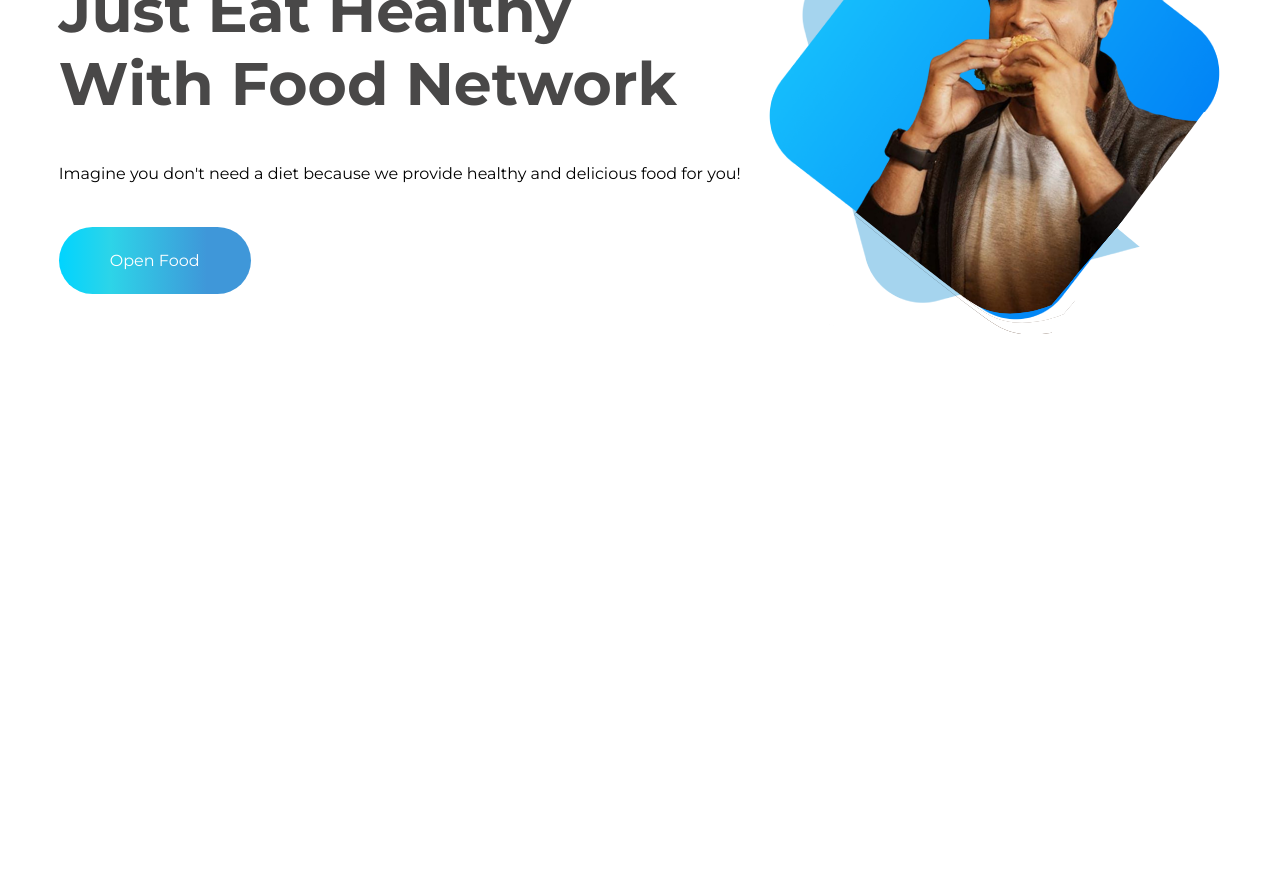
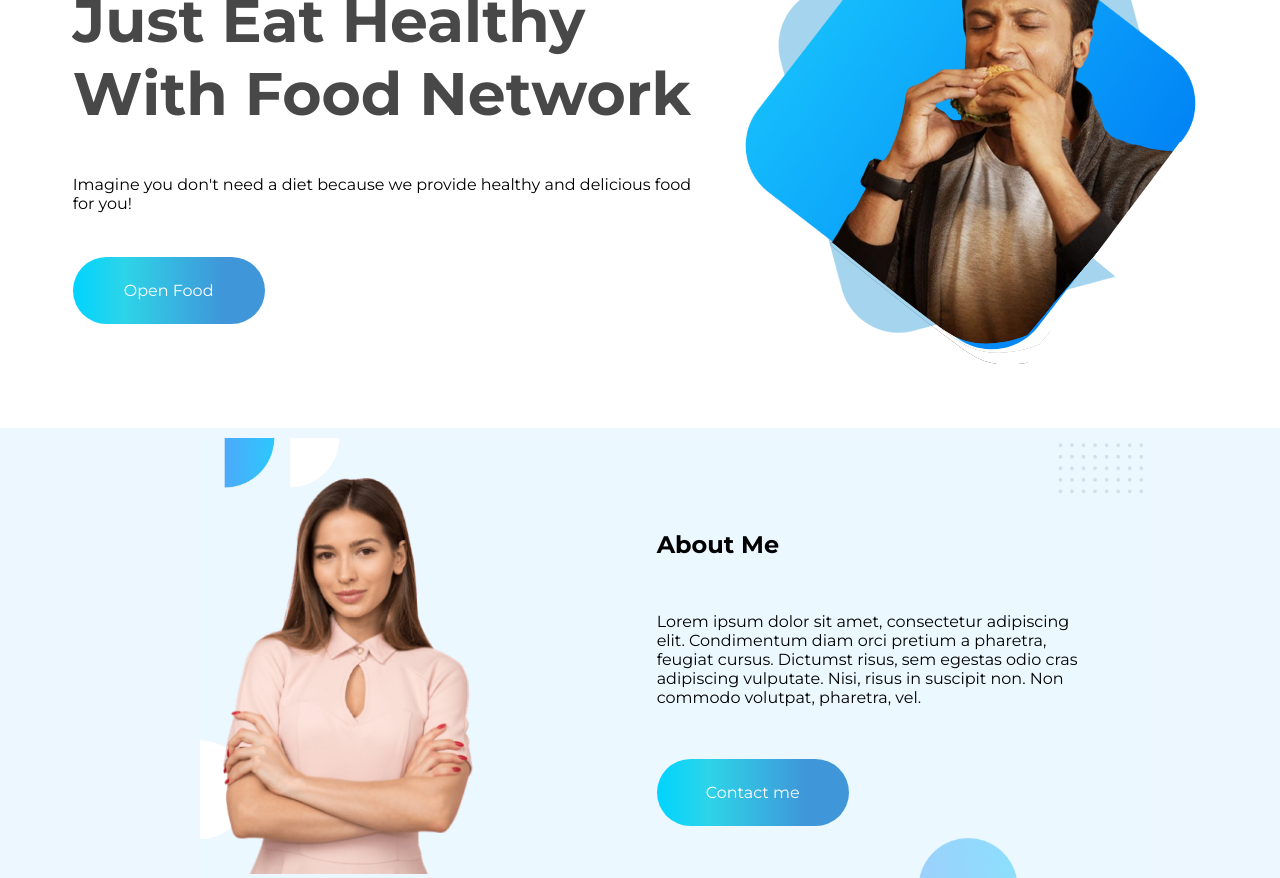
Before and after one commit to rohitkhan4141/portfolio-sakib, a plain HTML site: page index.html in a window 1280 px wide. Shown: the part 203-1081 px from the top of the page. Before the commit the page ends 800 px from the top, so only its background shows below. Drawn offline with Linux system fonts and the light colour scheme.

Commit message:
about section

```diff
--- a/index.html
+++ b/index.html
@@ -8,6 +8,7 @@
     <title>Sakib AL Hasan</title>
   </head>
   <body>
+    <!-- hero section -->
     <section class="hero-section">
       <div class="content-box">
         <h1>
@@ -25,5 +26,21 @@
         <img src="images/shapes/sakibOrigin.png" alt="" />
       </div>
     </section>
+    <!-- about section -->
+    <section class="about-section">
+      <div>
+        <img src="images/female/Person Image.png" alt="" />
+      </div>
+      <div class="content-box-about">
+        <h2>About Me</h2>
+        <p>
+          Lorem ipsum dolor sit amet, consectetur adipiscing elit. Condimentum
+          diam orci pretium a pharetra, feugiat cursus. Dictumst risus, sem
+          egestas odio cras adipiscing vulputate. Nisi, risus in suscipit non.
+          Non commodo volutpat, pharetra, vel.
+        </p>
+        <a href="#" class="btn-primary">Contact me</a>
+      </div>
+    </section>
   </body>
 </html>
--- a/style.css
+++ b/style.css
@@ -18,11 +18,6 @@ h1 {
   color: #45a5f5;
 }
 
-.hero-section {
-  display: flex;
-  justify-content: space-evenly;
-}
-
 .btn-primary {
   text-decoration: none;
   padding: 24px 32px;
@@ -38,15 +33,40 @@ h1 {
   text-align: center;
 }
 
+.hero-section {
+  display: flex;
+  justify-content: space-evenly;
+  max-height: 90vh;
+  margin: 70px 30px 60px 50px;
+}
 .content-box {
-  margin-top: 60px;
-  margin-left: 50px;
+  max-width: 630px;
   display: flex;
   flex-direction: column;
   justify-content: space-evenly;
 }
 
-.image-box img {
-  margin-top: 40px;
-  margin-right: 20px;
+.about-section {
+  display: flex;
+  justify-content: space-evenly;
+  max-height: 600px;
+  background: rgba(73, 180, 252, 0.1);
+  background-image: url(images/shapes/Frame\ 57.jpg);
+  background-repeat: no-repeat;
+  background-size: contain;
+  background-position: top 10px left 200px;
+  padding-top: 50px;
 }
+
+.about-section img {
+  max-width: 250px;
+  object-fit: contain;
+  margin-left: 40px;
+}
+
+.content-box-about {
+  max-width: 440px;
+  display: flex;
+  flex-direction: column;
+  justify-content: space-evenly;
+}
```
